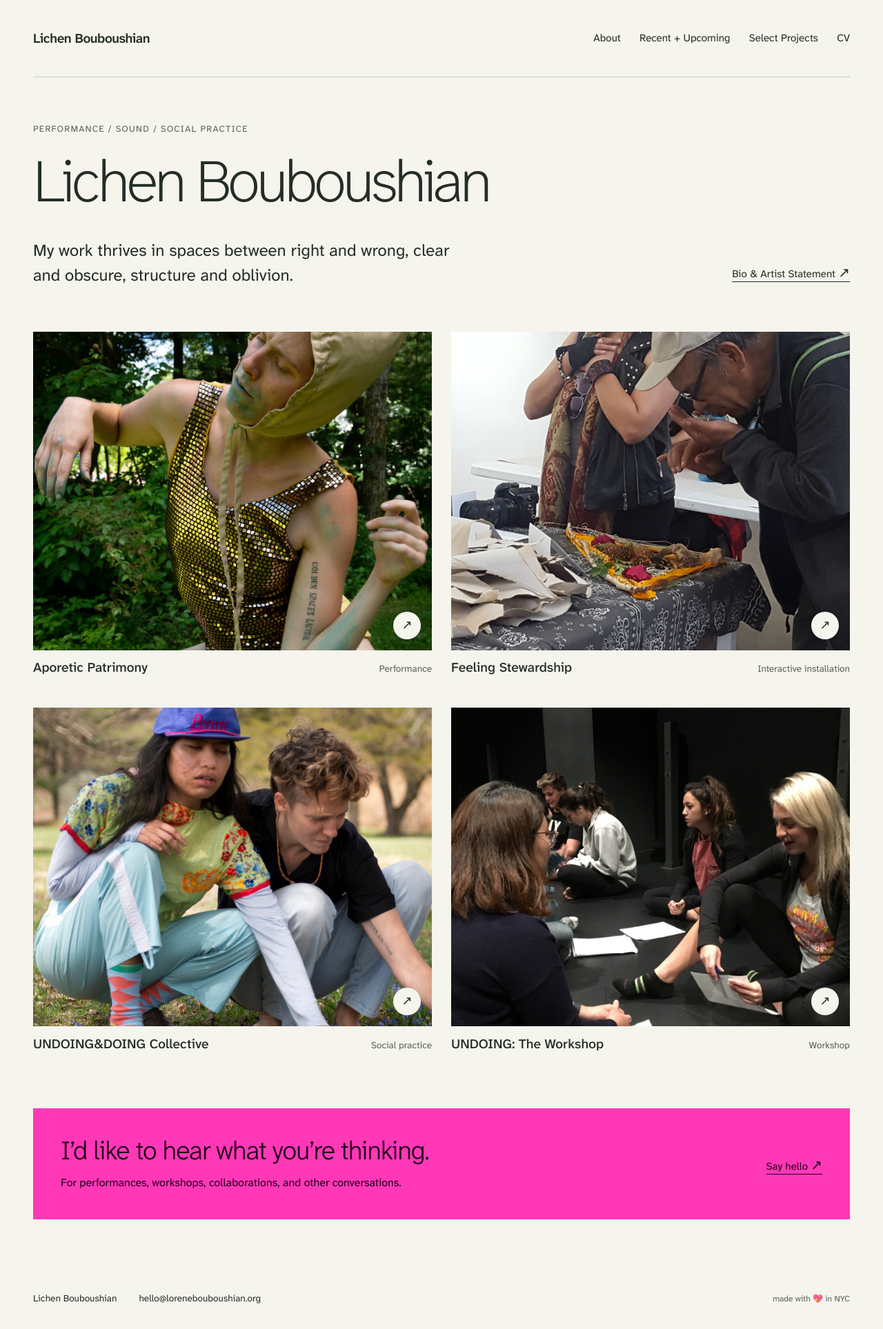
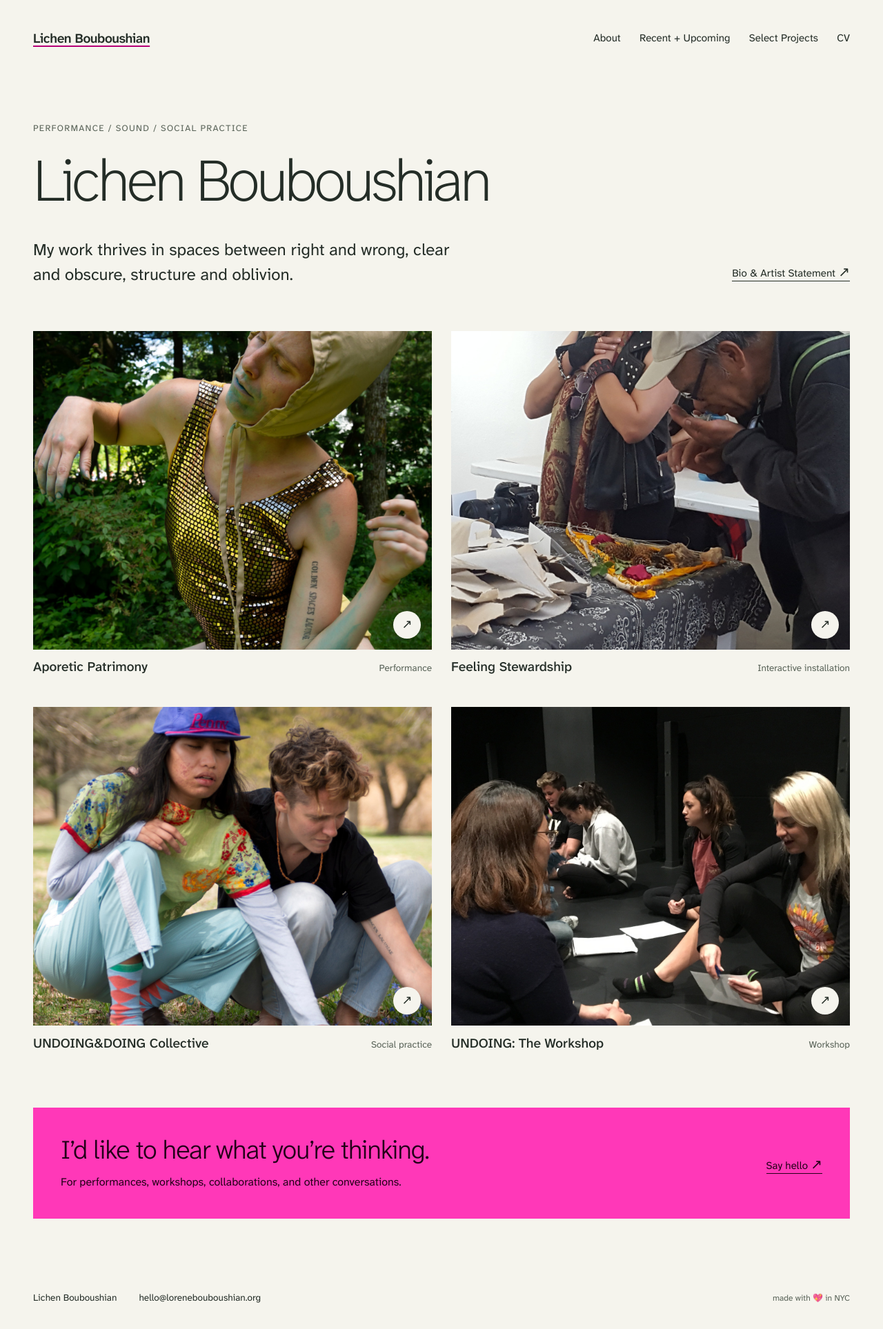
Before and after one commit to edwardsharp/lichenbouboushian.work, a Jekyll site: the page built from content/_pages/home.md, in a window 1280 px wide. Shown: the whole page at 69% size. Built offline with Jekyll 4.4.1, drawn with Linux system fonts in a browser that asks for light colours.

Commit message:
underline lichen bouboushian on header when on homepage

```diff
--- a/src/_sass/_site.scss
+++ b/src/_sass/_site.scss
@@ -80,7 +80,6 @@ h1, h2, h3 { line-height: 1.12; }
   flex-wrap: wrap;
   gap: 1rem 2rem;
   padding-block: 2.2rem;
-  border-bottom: 1px solid var(--line);
 }
 .wordmark {
   display: inline-flex;
@@ -93,7 +92,7 @@ h1, h2, h3 { line-height: 1.12; }
 }
 .nav-list { display: flex; flex-wrap: wrap; gap: .3rem 1.7rem; list-style: none; margin: 0; padding: 0; }
 .nav-list a { display: block; padding-block: .5rem; font-size: .95rem; text-decoration: none; }
-.nav-list a[aria-current] { text-decoration: underline; text-decoration-color: var(--accent); text-decoration-thickness: 2px; }
+.site-header a[aria-current] { text-decoration: underline; text-decoration-color: var(--accent); text-decoration-thickness: 2px; }
 .home-intro { padding-block: 4rem; }
 .eyebrow { font-size: .8rem; letter-spacing: .1em; text-transform: uppercase; color: var(--muted); }
 .display-title { font-size: clamp(3rem, 6.8vw, 6.3rem); font-weight: 200; letter-spacing: -.055em; overflow-wrap: anywhere; }
@@ -106,13 +105,16 @@ h1, h2, h3 { line-height: 1.12; }
 .project-grid { display: grid; grid-template-columns: repeat(2, minmax(0, 1fr)); gap: 2.75rem 1.75rem; }
 .project-card a { display: block; text-decoration: none; }
 .project-image { position: relative; overflow: hidden; }
-.project-image img { width: 100%; aspect-ratio: 5 / 4; object-fit: cover; transition: transform 250ms ease; }
+.project-image img { width: 100%; aspect-ratio: 5 / 4; object-fit: cover; transition: transform 250ms ease, filter 300ms ease; }
 .project-card a:hover img { transform: scale(1.025); }
 .project-card a:hover .image-arrow, .project-card a:focus-visible .image-arrow { background: var(--neon); color: var(--on-neon); }
 .image-arrow { position: absolute; right: 1rem; bottom: 1rem; width: 2.5rem; height: 2.5rem; display: grid; place-items: center; background: var(--paper); color: var(--ink); border-radius: 50%; }
 .project-caption { display: flex; justify-content: space-between; align-items: baseline; flex-wrap: wrap; gap: .25rem 1rem; margin-top: .9rem; }
 .project-caption h3 { font-size: 1.2rem; font-weight: 500; }
 .project-caption > span { font-size: .85rem; color: var(--muted); }
+@media (hover: hover) and (pointer: fine) {
+  .project-grid:has(.project-image:hover) .project-card:not(:has(.project-image:hover)) .project-image img { filter: grayscale(1); }
+}
 .contact-strip { display: flex; align-items: center; justify-content: space-between; gap: 1.5rem; background: var(--neon); color: var(--on-neon); padding: 2.5rem; margin-block: 5rem; }
 .contact-strip h2 { font-size: clamp(1.9rem, 3vw, 2.8rem); font-weight: 300; letter-spacing: -.03em; }
 .contact-strip p { margin-top: .75rem; font-size: 1rem; }
```
